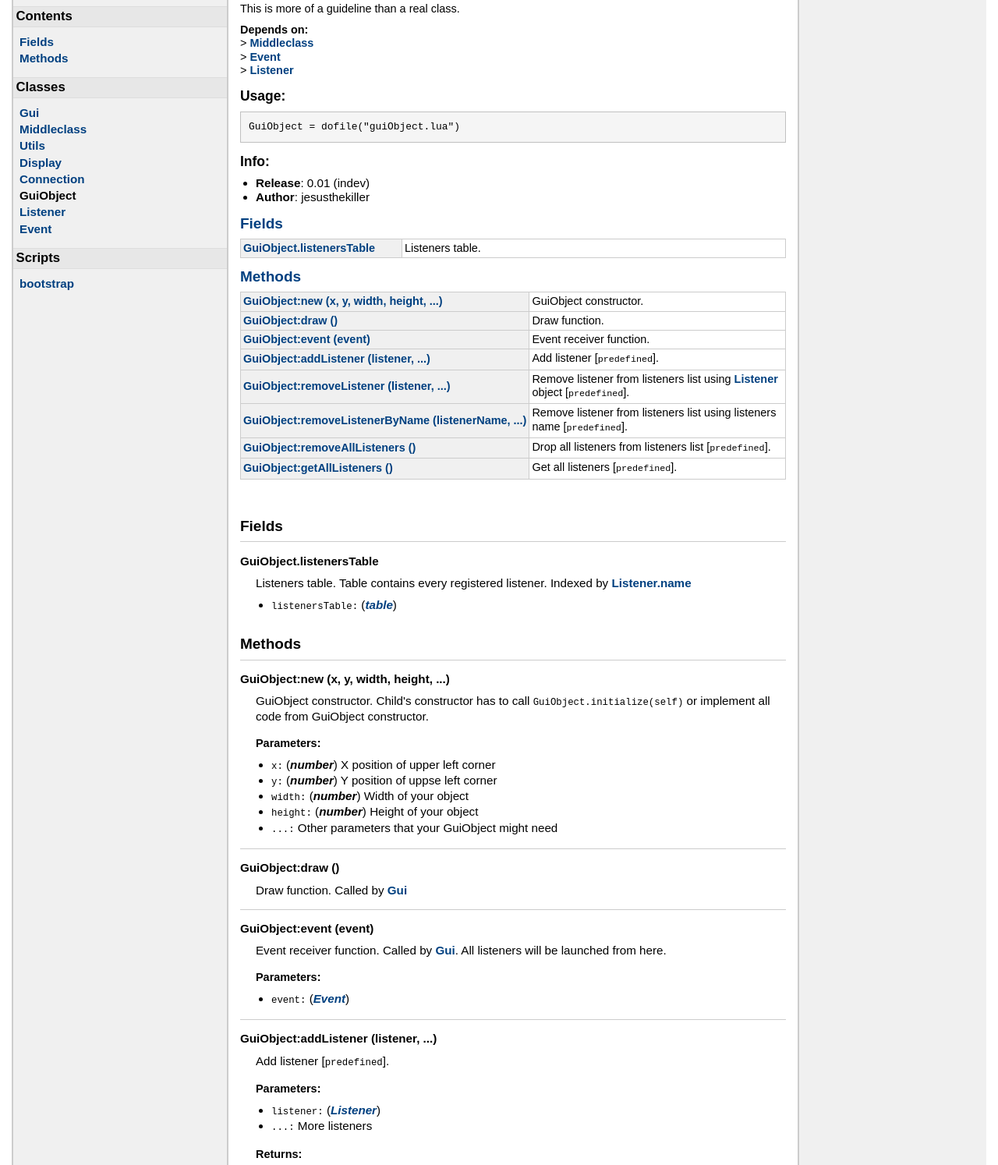
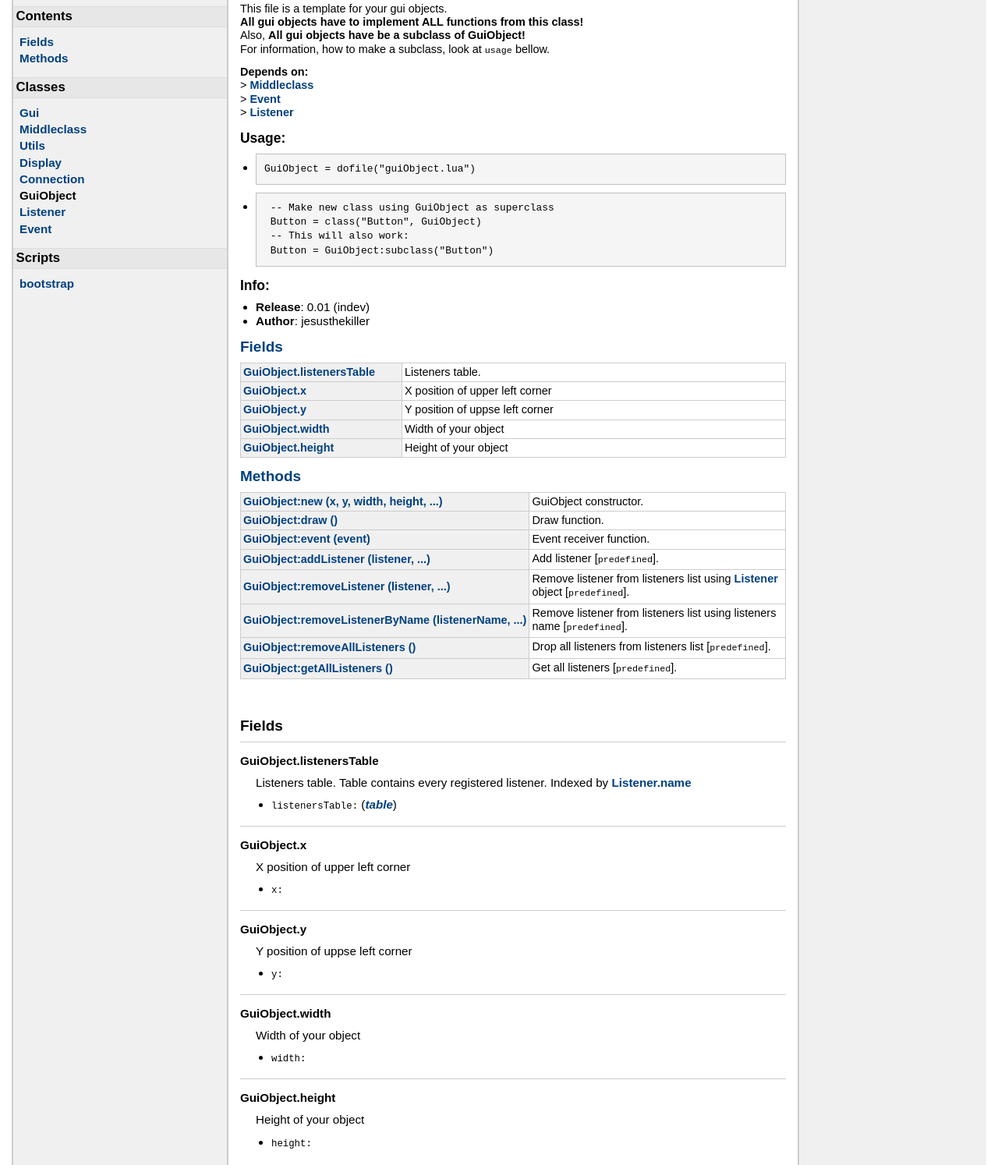
Before and after one commit to jesusthekiller/guiBuilder, a plain HTML site: page doc/classes/GuiObject.html in a window 1280 px wide. Shown: the part 83-1577 px from the top of the page at 78% size. Drawn offline with Linux system fonts and the light colour scheme.

Commit message:
GuiObject crap

```diff
--- a/doc/classes/GuiObject.html
+++ b/doc/classes/GuiObject.html
@@ -59,7 +59,10 @@
 
 <h1>Class <code>GuiObject</code></h1>
 <p>Superclass for all Gui objects.</p>
-<p> This is more of a guideline than a real class.</p>
+<p> This file is a template for your gui objects. <br/>
+ <strong>All gui objects have to implement ALL functions from this class!</strong> <br/>
+ Also, <strong>All gui objects have be a subclass of GuiObject!</strong> <br/>
+ For information, how to make a subclass, look at <code>usage</code> bellow.</p>
 
 <p> <strong>Depends on:</strong> <br/>
  > <a href="../classes/Middleclass.html#">Middleclass</a> <br/>
@@ -67,7 +70,11 @@
  > <a href="../classes/Listener.html#">Listener</a>  </p>
     <h3>Usage:</h3>
     <ul>
-        <pre class="example">GuiObject = dofile(&quot;guiObject.lua&quot;)</pre>
+        <li><pre class="example">GuiObject = dofile(&quot;guiObject.lua&quot;)</pre></li>
+        <li><pre class="example"> -- Make new class using GuiObject as superclass
+ Button = class(&quot;Button&quot;, GuiObject)
+ -- This will also work:
+ Button = GuiObject:subclass(&quot;Button&quot;)</pre></li>
     </ul>
     <h3>Info:</h3>
     <ul>
@@ -81,6 +88,22 @@
 	<tr>
 	<td class="name" nowrap><a href="#GuiObject.listenersTable">GuiObject.listenersTable</a></td>
 	<td class="summary">Listeners table.</td>
+	</tr>
+	<tr>
+	<td class="name" nowrap><a href="#GuiObject.x">GuiObject.x</a></td>
+	<td class="summary">X position of upper left corner</td>
+	</tr>
+	<tr>
+	<td class="name" nowrap><a href="#GuiObject.y">GuiObject.y</a></td>
+	<td class="summary">Y position of uppse left corner</td>
+	</tr>
+	<tr>
+	<td class="name" nowrap><a href="#GuiObject.width">GuiObject.width</a></td>
+	<td class="summary">Width of your object</td>
+	</tr>
+	<tr>
+	<td class="name" nowrap><a href="#GuiObject.height">GuiObject.height</a></td>
+	<td class="summary">Height of your object</td>
 	</tr>
 </table>
 <h2><a href="#Methods">Methods</a></h2>
@@ -149,6 +172,90 @@
 
 
 </dd>
+    <dt>
+    <a name = "GuiObject.x"></a>
+    <strong>GuiObject.x</strong>
+    </dt>
+    <dd>
+    X position of upper left corner
+
+
+    <ul>
+        <li><span class="parameter">x</span>
+
+
+
+        </li>
+    </ul>
+
+
+
+
+
+</dd>
+    <dt>
+    <a name = "GuiObject.y"></a>
+    <strong>GuiObject.y</strong>
+    </dt>
+    <dd>
+    Y position of uppse left corner
+
+
+    <ul>
+        <li><span class="parameter">y</span>
+
+
+
+        </li>
+    </ul>
+
+
+
+
+
+</dd>
+    <dt>
+    <a name = "GuiObject.width"></a>
+    <strong>GuiObject.width</strong>
+    </dt>
+    <dd>
+    Width of your object
+
+
+    <ul>
+        <li><span class="parameter">width</span>
+
+
+
+        </li>
+    </ul>
+
+
+
+
+
+</dd>
+    <dt>
+    <a name = "GuiObject.height"></a>
+    <strong>GuiObject.height</strong>
+    </dt>
+    <dd>
+    Height of your object
+
+
+    <ul>
+        <li><span class="parameter">height</span>
+
+
+
+        </li>
+    </ul>
+
+
+
+
+
+</dd>
 </dl>
     <h2><a name="Methods"></a>Methods</h2>
     <dl class="function">
@@ -158,7 +265,7 @@
     </dt>
     <dd>
     GuiObject constructor.
- Child's constructor has to call <code>GuiObject.initialize(self)</code> or implement all code from GuiObject constructor.
+ Child's constructor has to call parrent's constructor or implement all code from GuiObject constructor.
 
 
     <h3>Parameters:</h3>
@@ -187,6 +294,13 @@
 
 
 
+    <h3>Usage:</h3>
+    <ul>
+        <pre class="example"> <span class="comment">-- Call parrent's constructor
+</span> <span class="comment">--       +---- Note dot here
+</span> <span class="comment">--       V
+</span> GuiObject.new( self, x, y, width, height )</pre>
+    </ul>
 
 </dd>
     <dt>
```
Also changed, not shown: 1 other file.
